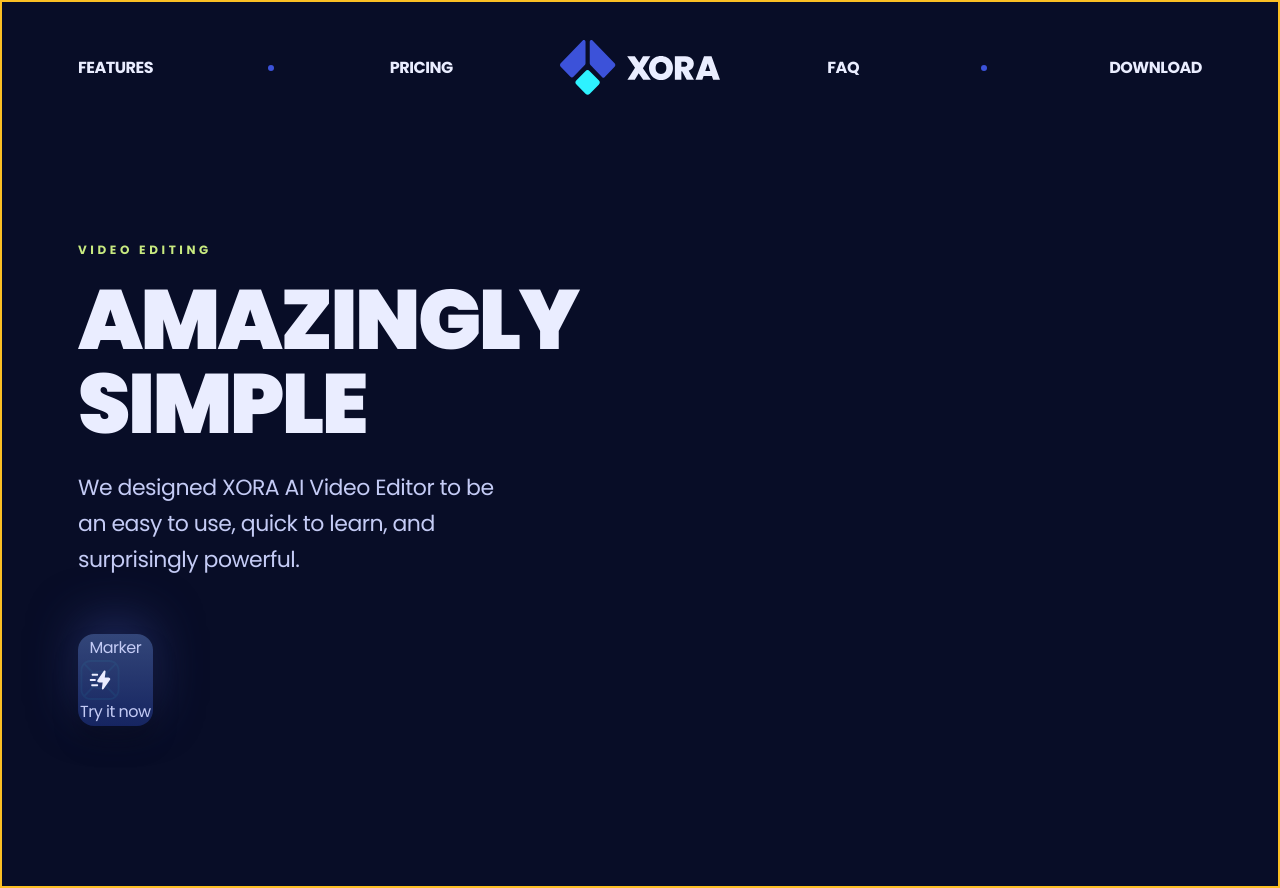
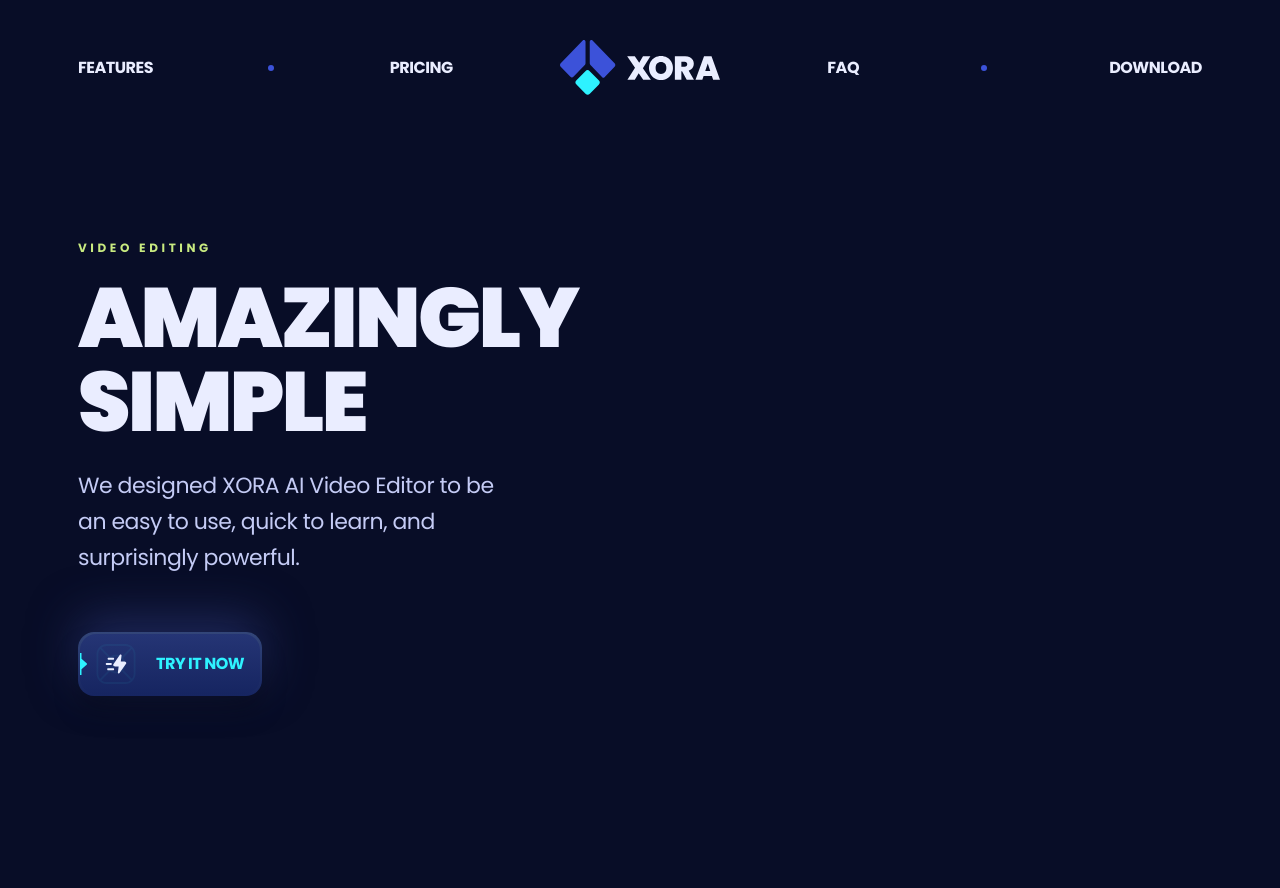
Before and after one commit to kanchana404/xora, a React (Vite) app: page / in a window 1280 px wide. After the commit the page ends 856 px from the top, so only its background shows below. Built offline with nearby package versions, Linux system fonts and the light colour scheme.

Commit message:
feat: add Marker component, update Button component to use Marker, and add prop-types dependency

```diff
--- a/package.json
+++ b/package.json
@@ -11,6 +11,7 @@
   },
   "dependencies": {
     "clsx": "^2.1.1",
+    "prop-types": "^15.8.1",
     "react": "^18.3.1",
     "react-dom": "^18.3.1",
     "react-scroll": "^1.9.0"
--- a/src/components/Button.jsx
+++ b/src/components/Button.jsx
@@ -1,18 +1,14 @@
 import clsx from "clsx";
-import { Marker } from "./Marker.jsx";
+import Marker from "./Marker";
 
-const Button = ({
-  icon,
-  children,
-  href,
-  containerClassName,
-  onClick,
-  markerFill,
-}) => {
+const Button = ({ icon, children, href, containerClassName, onClick }) => {
   const Inner = () => (
     <>
-      <span>
-        <span>Marker</span>
+      <span className="relative flex items-center min-h-[60px] px-4 g4 rounded-2xl inner-before group-hover:before:opacity-100 overflow-hidden">
+        {" "}
+        <span className="absolute -left-[1px]">
+          <Marker />
+        </span>
         {icon && (
           <img
             src={icon}
@@ -20,12 +16,15 @@
             className="size-10 mr-5 object-contain z-10"
           />
         )}
-        <span>{children}</span>
+        <span className="relative z-2 font-poppins base-bold text-bold text-p1 uppercase">
+          {children}
+        </span>
+
+        <span className="glow-before glow-after" />
       </span>
-
-      <span className="glow-before glow-after" />
     </>
   );
+
   return href ? (
     <a
       className={clsx(
@@ -48,4 +47,5 @@
     </button>
   );
 };
+
 export default Button;
--- /dev/null
+++ b/src/components/Marker.jsx
@@ -0,0 +1,20 @@
+const Marker = ({ fill }) => {
+    return (
+      <svg
+        width="8"
+        height="22"
+        viewBox="0 0 8 22"
+        fill="none"
+        xmlns="http://www.w3.org/2000/svg"
+      >
+        <path
+          fillRule="evenodd"
+          clipRule="evenodd"
+          d="M2.5 0H0.5V4V18V22H2.5V16.25L7.63991 11.7526C8.09524 11.3542 8.09524 10.6458 7.63991 10.2474L2.5 5.75V0Z"
+          fill={fill || '#2EF2FF'}
+        />
+      </svg>
+    );
+  };
+
+  export default Marker;
--- a/src/sections/Hero.jsx
+++ b/src/sections/Hero.jsx
@@ -3,7 +3,7 @@
 
 const Hero = () => {
   return (
-    <section className="relative pt-60 pb-40 max-lg:pt-52 max-lg:pb-36 max-md:pt-36 max-md:pb-32 border-2 border-amber-400">
+    <section className="relative pt-60 pb-40 max-lg:pt-52 max-lg:pb-36 max-md:pt-36 max-md:pb-32 ">
       <Element name="hero">
         <div className="container">
           <div className="relative z-2 max-w-512 max-lg:max-w-388">
```
Also changed, not shown: 1 other file (tests, documents, lock files or other folders).
